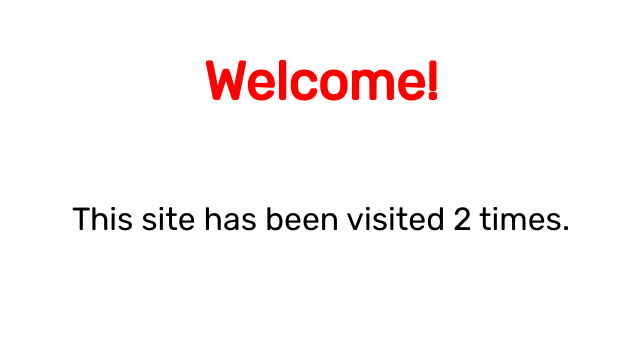
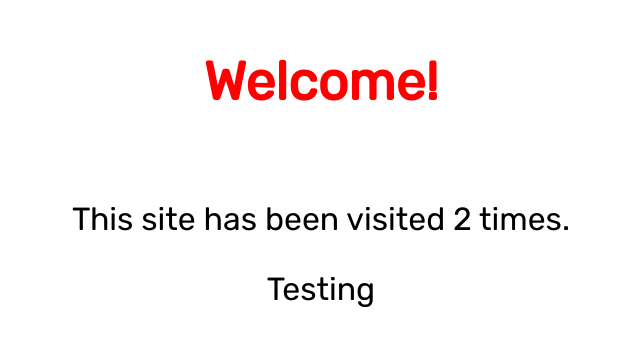
Before and after one commit to dakoyaki/dakoyaki, a Flask app: page / in a window 1280 px wide. Shown: the top 346 px of the page, without its empty margins (319-959 px from the left). Run offline with Flask 2, Linux system fonts and the light colour scheme.

Commit message:
Update index.html

```diff
--- a/templates/index.html
+++ b/templates/index.html
@@ -24,4 +24,5 @@
 <div>
     <h1>Welcome!</h1><br>
     <p>This site has been visited {{ count }} times.</p>
+   <p> Testing </p>
 </div>
```
